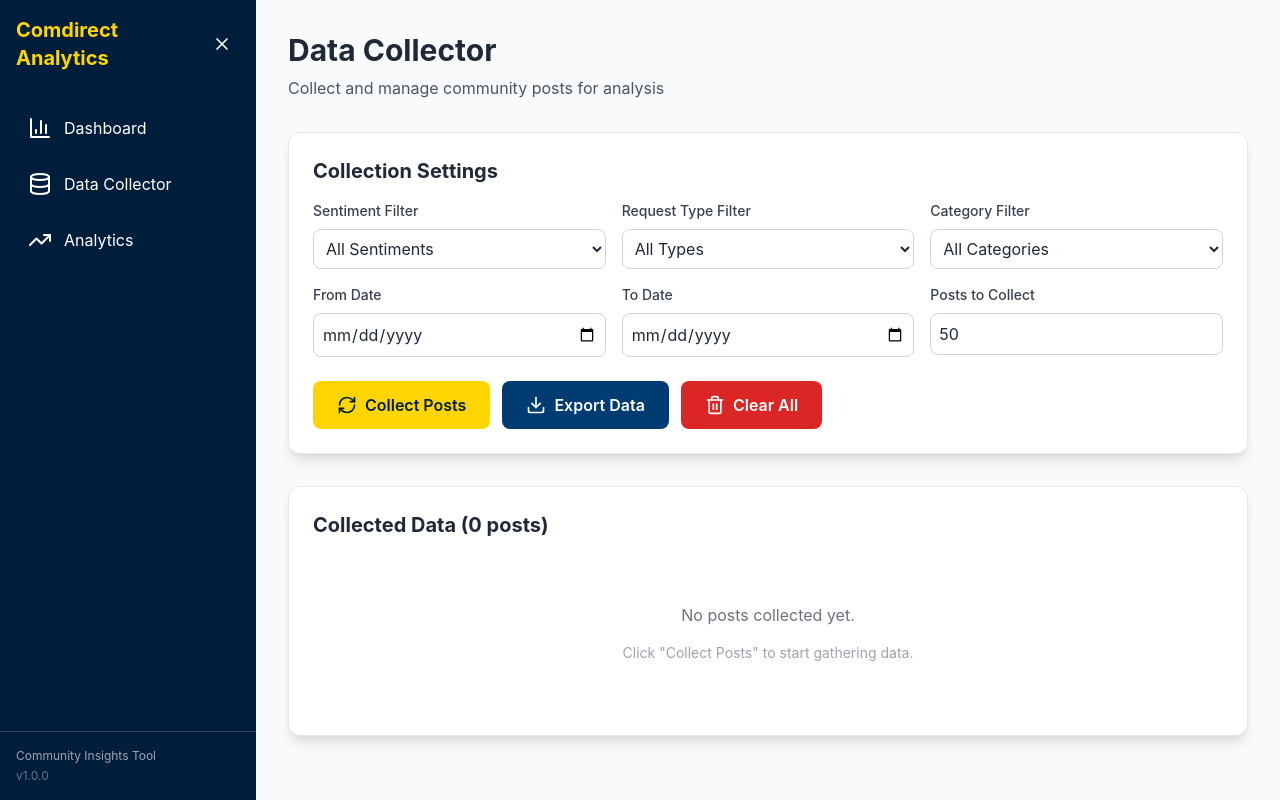
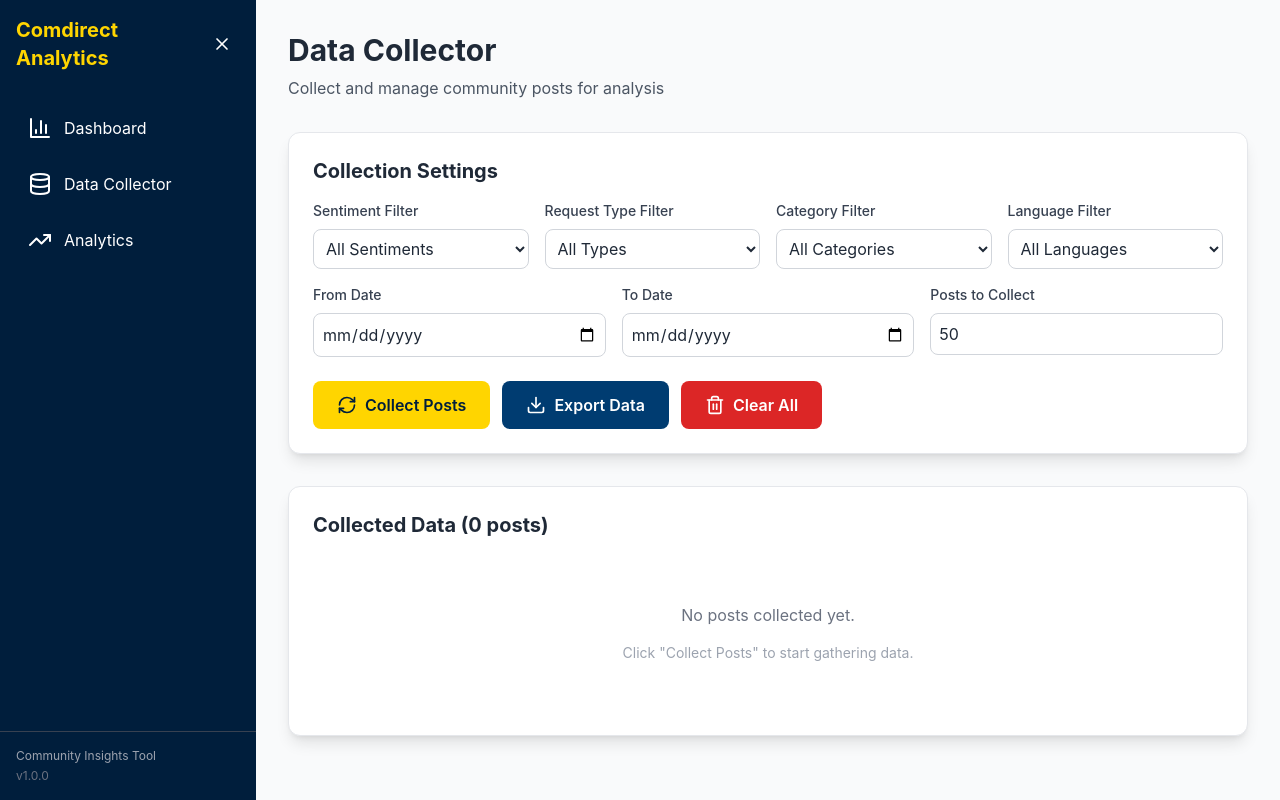
Before and after one commit to ign-tunayilmaz/comdirect-analytics, a React (Vite) app: page /collector in a window 1280 px wide. Built offline with nearby package versions, Linux system fonts and the light colour scheme.

Commit message:
Add language filter dropdown and warning tooltip for demo links

```diff
--- a/src/components/DataCollector.jsx
+++ b/src/components/DataCollector.jsx
@@ -11,6 +11,7 @@
     sentiment: '',
     requestType: '',
     platformRelated: '',
+    language: '',
     dateFrom: '',
     dateTo: '',
     limit: 50
@@ -44,6 +45,10 @@
       filtered = filtered.filter(post => post.isPlatformRelated === false)
     }
 
+    if (filters.language) {
+      filtered = filtered.filter(post => post.contentLanguage === filters.language)
+    }
+
     if (filters.dateFrom) {
       const fromDate = new Date(filters.dateFrom)
       filtered = filtered.filter(post => new Date(post.date) >= fromDate)
@@ -71,6 +76,7 @@
           sentiment: filters.sentiment || undefined,
           requestType: filters.requestType || undefined,
           platformRelated: filters.platformRelated === '' ? undefined : filters.platformRelated === 'true',
+          language: filters.language || undefined,
           dateFrom: filters.dateFrom || undefined,
           dateTo: filters.dateTo || undefined
         }
@@ -133,7 +139,7 @@
       <div className="card mb-8">
         <h2 className="text-xl font-bold text-gray-800 dark:text-white mb-4">Collection Settings</h2>
 
-        <div className="grid grid-cols-1 md:grid-cols-2 lg:grid-cols-3 gap-4 mb-4">
+        <div className="grid grid-cols-1 md:grid-cols-2 lg:grid-cols-4 gap-4 mb-4">
           <div>
             <label className="block text-sm font-medium text-gray-700 dark:text-gray-300 mb-2">
               Sentiment Filter
@@ -181,6 +187,21 @@
               <option value="">All Categories</option>
               <option value="true">Community Platform Only</option>
               <option value="false">General Topics Only</option>
+            </select>
+          </div>
+
+          <div>
+            <label className="block text-sm font-medium text-gray-700 dark:text-gray-300 mb-2">
+              Language Filter
+            </label>
+            <select
+              value={filters.language}
+              onChange={(e) => setFilters({ ...filters, language: e.target.value })}
+              className="w-full p-2 border border-gray-300 dark:border-gray-600 rounded-lg bg-white dark:bg-gray-700 text-gray-800 dark:text-white"
+            >
+              <option value="">All Languages</option>
+              <option value="de">🇩🇪 German (Deutsch)</option>
+              <option value="en">🇬🇧 English</option>
             </select>
           </div>
         </div>
@@ -377,16 +398,23 @@
                       </td>
                       <td className="p-3">
                         {post.url ? (
+                          <div className="relative group">
                             <a
                               href={post.url}
                               target="_blank"
                               rel="noopener noreferrer"
                               onClick={(e) => e.stopPropagation()}
                               className="inline-flex items-center space-x-1 px-3 py-1.5 rounded-lg bg-comdirect-blue hover:bg-comdirect-yellow text-white hover:text-comdirect-dark transition-all duration-200 font-medium text-xs"
+                              title="Demo link - Will show 404 for mock data"
                             >
                               <ExternalLink size={14} />
                               <span>View Post</span>
                             </a>
+                            <div className="hidden group-hover:block absolute bottom-full mb-2 left-0 z-10 px-3 py-2 text-xs text-white bg-gray-900 rounded-lg shadow-lg whitespace-nowrap">
+                              ⚠️ Demo link - Use real API for working links
+                              <div className="absolute top-full left-4 w-0 h-0 border-l-4 border-r-4 border-t-4 border-transparent border-t-gray-900"></div>
+                            </div>
+                          </div>
                         ) : (
                           <span className="text-gray-400 text-xs">No link</span>
                         )}
--- a/src/utils/dataCollector.js
+++ b/src/utils/dataCollector.js
@@ -167,6 +167,10 @@
     posts = posts.filter(post => post.isPlatformRelated === filters.platformRelated)
   }
 
+  if (filters.language) {
+    posts = posts.filter(post => post.contentLanguage === filters.language)
+  }
+
   if (filters.dateFrom) {
     const fromDate = new Date(filters.dateFrom)
     posts = posts.filter(post => new Date(post.date) >= fromDate)
```
Lines whose indentation alone changed are shown as unchanged.
